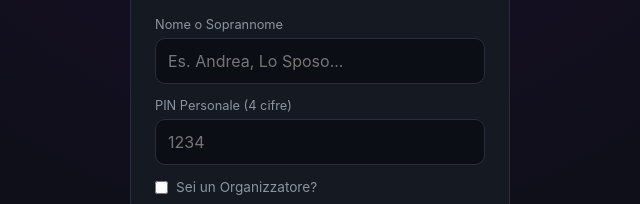
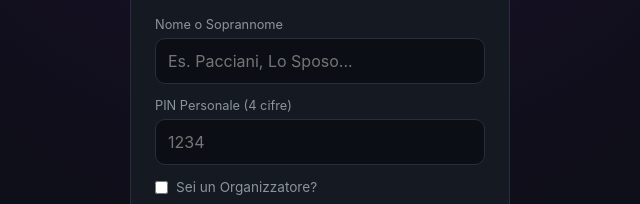
Before and after one commit to ilnovi1997-byte/AddioCeliNubilato, a website: page public/index.html in a window 1280 px wide. Shown: the part 335-539 px from the top of the page, 320-960 px from the left. Drawn offline with Linux system fonts and the light colour scheme.

Commit message:
Add files via upload

```diff
--- a/public/index.html
+++ b/public/index.html
@@ -18,7 +18,7 @@
         <form id="loginForm" class="auth-form">
             <div class="form-group">
                 <label for="name">Nome o Soprannome</label>
-                <input type="text" id="name" placeholder="Es. Andrea, Lo Sposo..." autocomplete="off" required>
+                <input type="text" id="name" placeholder="Es. Pacciani, Lo Sposo..." autocomplete="off" required>
             </div>
 
             <div class="form-group">
```
